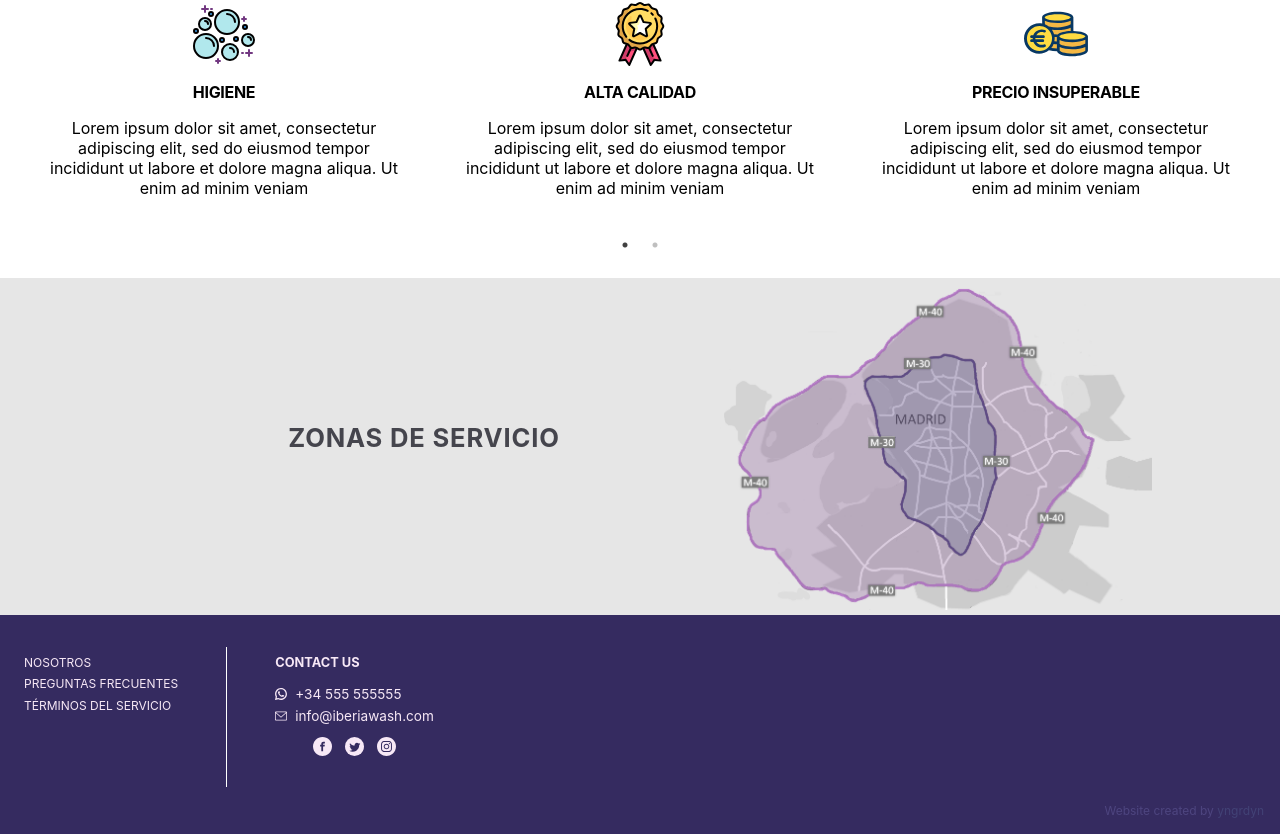
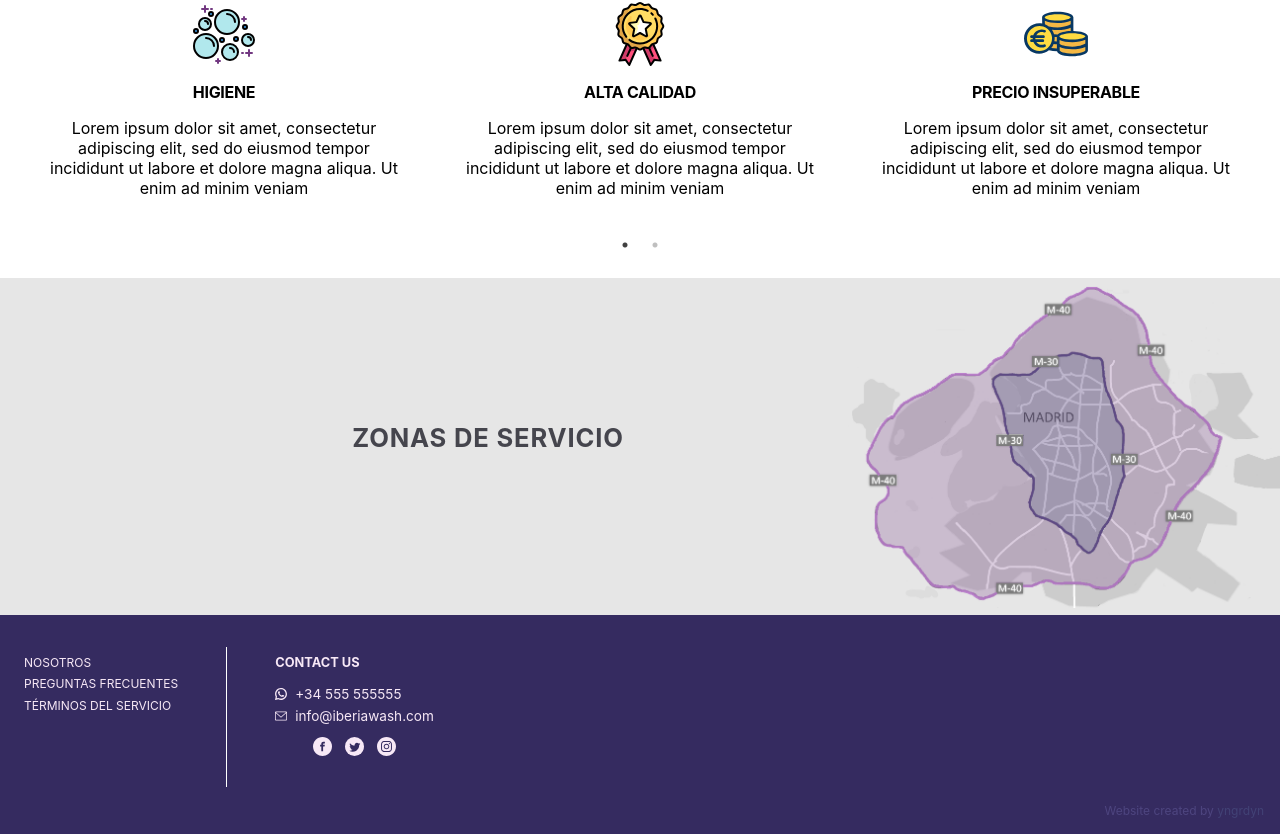
Before and after one commit to yngrdyn/delundry, a React (Create React App) app: page / in a window 1280 px wide. Shown: the part 1029-1863 px from the top of the page. Built offline with nearby package versions, Linux system fonts and the light colour scheme.

Commit message:
Zonas de servicio

```diff
--- a/src/App.css
+++ b/src/App.css
@@ -117,6 +117,11 @@ outline: 3px solid transparent; /* For Windows high contrast mode. */
     margin-bottom: 2rem;
   }
 
+  .mapa div {
+    background: #e6e6e6;
+    padding: 1rem 0;
+  }
+
   .mapa img{
     width: 100%;
   }
@@ -144,6 +149,10 @@ outline: 3px solid transparent; /* For Windows high contrast mode. */
     margin-left: 10%;
   }
 
+  .mapa div {
+    padding: 0;
+  }
+
   .mapa img{
     width: 27rem;
     margin-right: 10%;
--- a/src/App.js
+++ b/src/App.js
@@ -23,7 +23,9 @@ class App extends Component {
         <WhyUs></WhyUs>
         <div className="mapa">
           <h1>Zonas de servicio</h1>
-          <img src={mapa} alt="mapa zona de servicio"></img>
+          <div>
+            <img src={mapa} alt="mapa zona de servicio"></img>
+          </div>
         </div>
       </div>
     );
```
